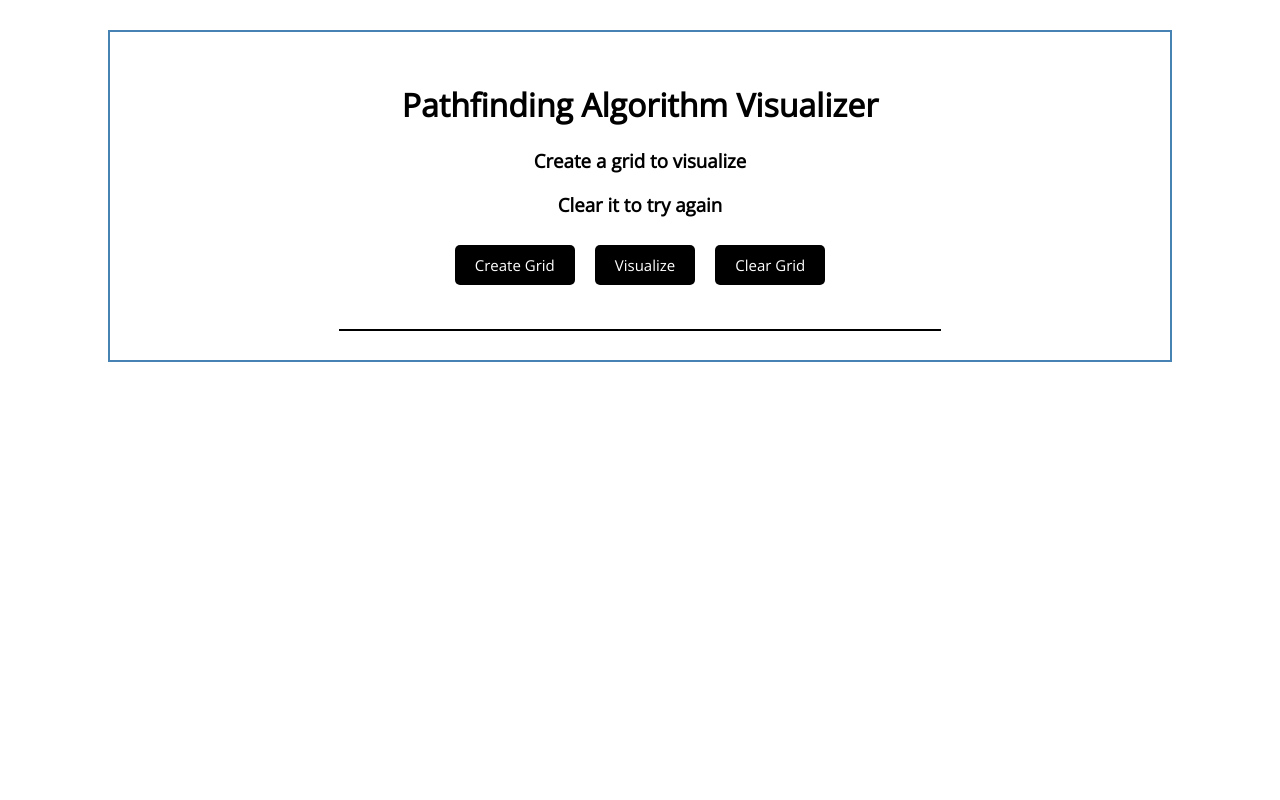
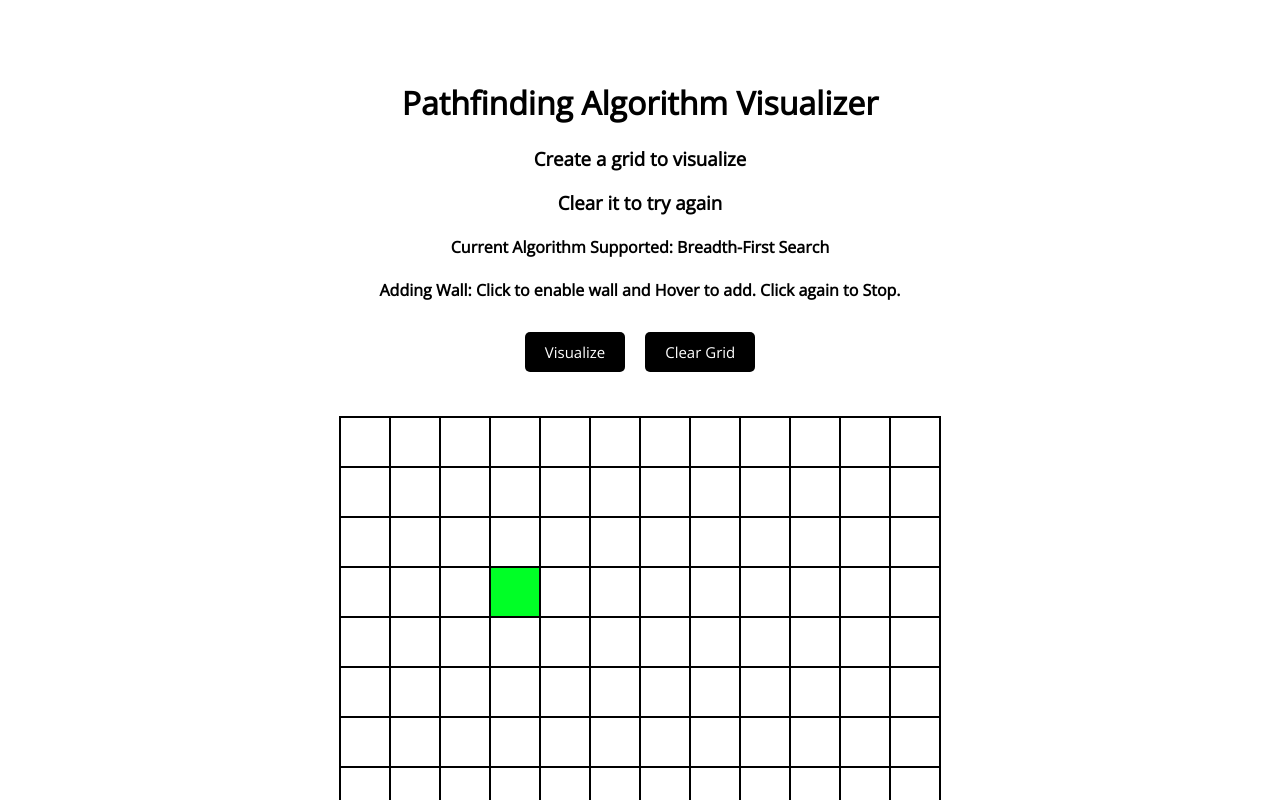
Before and after one commit to KentV12/algorithm_visualizer_react, a React (Create React App) app: page / in a window 1280 px wide. Shown: the top 800 px of the page. Built offline with nearby package versions, Linux system fonts and the light colour scheme.

Commit message:
added wall and slight clean up

```diff
--- a/src/App.js
+++ b/src/App.js
@@ -4,55 +4,85 @@ import Cell from "./components/Cell";
 import { BFS } from "./algorithms/BFS";
 
 function App() {
-  const [grid, setGrid] = useState([]);
+  const [wall, setWall] = useState(false);
 
+  const grid = [];
   const rows = 12;
   const cols = 12;
-  let start = [5, 0];
-  let end = [7, 8];
+  const start = [3, 3];
+  const end = [8, 8];
 
-  const createGrid = () => {
-    let placeholderGrid = [];
+  // reset grid
+  const clearGrid = () => {
+    for (let row = 0; row < rows; row++) {
+      for (let col = 0; col < cols; col++) {
+        let name = document.getElementById(row + "-" + col).className;
+        if (name !== "cell start" && name !== "cell end")
+          document.getElementById(row + "-" + col).className = "cell";
+      }
+    }
+  };
+
+  // enable wall
+  const onMouseClick = (id) => {
+    setWall(!wall);
+
+    const name = document.getElementById(id).className;
+    if (name !== "cell start" && name !== "cell end")
+      document.getElementById(id).className = "cell wall";
+  };
+
+  // when hovering and wall is enabled
+  const handleMouseDown = (id) => {
+    const name = document.getElementById(id).className;
+
+    if (wall)
+      if (name !== "cell start" && name !== "cell end")
+        document.getElementById(id).className = "cell wall";
+  };
+
   for (let row = 0; row < rows; row++) {
     for (let col = 0; col < cols; col++) {
       const isStart = row === start[0] && col === start[1];
       const isEnd = row === end[0] && col === end[1];
-        // need a placeholder or else every time we use setGrid to push to the original grid; the component will re-render
-        placeholderGrid.push(
+      grid.push(
         <Cell
           id={`${row}-${col}`}
           key={[row, col]}
           isStart={isStart}
           isEnd={isEnd}
+          isWall={false}
+          handleMouseDown={handleMouseDown}
+          handleMouseClick={onMouseClick}
         />
       );
     }
   }
-
-    setGrid(placeholderGrid);
-  };
 
   return (
     <div className="container">
       <h1>Pathfinding Algorithm Visualizer</h1>
       <h3>Create a grid to visualize</h3>
       <h3>Clear it to try again</h3>
-      <button className="btn" onClick={() => createGrid()}>
-        Create Grid
-      </button>
+      <h4>Current Algorithm Supported: Breadth-First Search</h4>
+
+      <h4>
+        Adding Wall: Click to enable wall and Hover to add. Click again to Stop.
+      </h4>
+
       <button onClick={() => BFS(grid, start, end, rows, cols)} className="btn">
         Visualize
       </button>
-      <button className="btn" onClick={() => setGrid([])}>
+      <button className="btn" onClick={() => clearGrid()}>
         Clear Grid
       </button>
 
       <div
         className="gridContainer"
+        id="grid-container"
         style={{
           maxWidth: `${50 * cols}px`, // template literal
           maxHeight: `${50 * rows}px`,
-          outline: "1px solid black",
         }}
       >
         {grid}
--- a/src/components/Cell.js
+++ b/src/components/Cell.js
@@ -1,11 +1,25 @@
-const Cell = ({ row, col, isStart, isEnd, id }) => {
+const Cell = ({
+  isStart,
+  isEnd,
+  isWall,
+  id,
+  handleMouseDown,
+  handleMouseClick,
+}) => {
   let className = "cell";
 
   if (isStart) className += " start";
   if (isEnd) className += " end";
-  // if (isWall) className += " wall";
+  if (isWall) className += " wall";
 
-  return <div id={id} className={className}></div>;
+  return (
+    <div
+      id={id}
+      className={className}
+      onMouseOver={() => handleMouseDown(id)}
+      onMouseDown={() => handleMouseClick(id)}
+    />
+  );
 };
 
 export default Cell;
--- a/src/index.css
+++ b/src/index.css
@@ -6,7 +6,7 @@ body {
 
 .container {
   max-width: 1000px;
-  border: 2px solid steelblue;
+  /* border: 2px solid steelblue; */
   margin: 30px auto;
   padding: 30px;
   text-align: center;
@@ -16,7 +16,7 @@ body {
   /* font-size 0 or there will be space between rows */
   /* outline should be 2px to match because grid 1px will match with the next grid 1px */
   /* outline is now 1px because of border */
-  /* outline: 1px solid black; */
+  outline: 1px solid black;
   margin: 35px auto;
   font-size: 0;
 }
@@ -35,18 +35,36 @@ body {
 }
 
 .cell.start {
-  background-color: cyan;
+  background-color: rgb(0, 255, 38);
 }
 
 .cell.end {
   background-color: rgb(237, 139, 28);
 }
 
+.cell.wall {
+  background-color: brown;
+}
+
+@keyframes visitAnimation {
+  from {background-color: rgb(0, 183, 255);}
+  to {background-color: aquamarine;}
+}
+
 .cell.visitedColor {
+  animation-name: visitAnimation;
   background-color: aquamarine;
+  animation-duration: 1s;
+}
+
+@keyframes pathAnimation {
+  from {background-color: rgb(255, 98, 0);}
+  to {background-color: yellow;}
 }
 
 .cell.path {
+  animation-name: pathAnimation;
+  animation-duration: 1s;
   background-color: yellow;
 }
 
```
Also changed, not shown: src/algorithms/BFS.js (+1 -40 lines), src/components/Grid.js (deleted, +0 -34 lines). Lines whose indentation alone changed are shown as unchanged.
